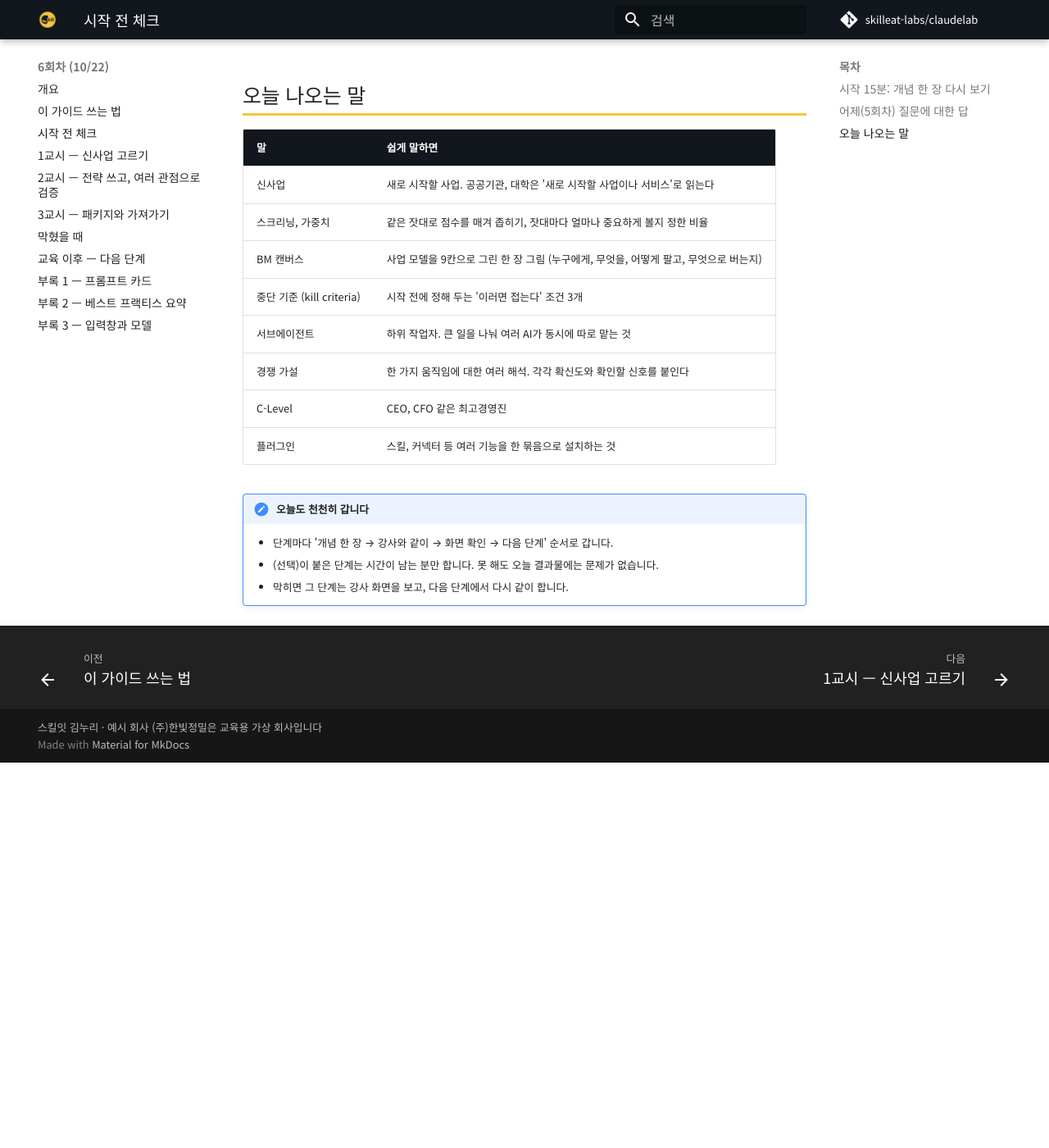
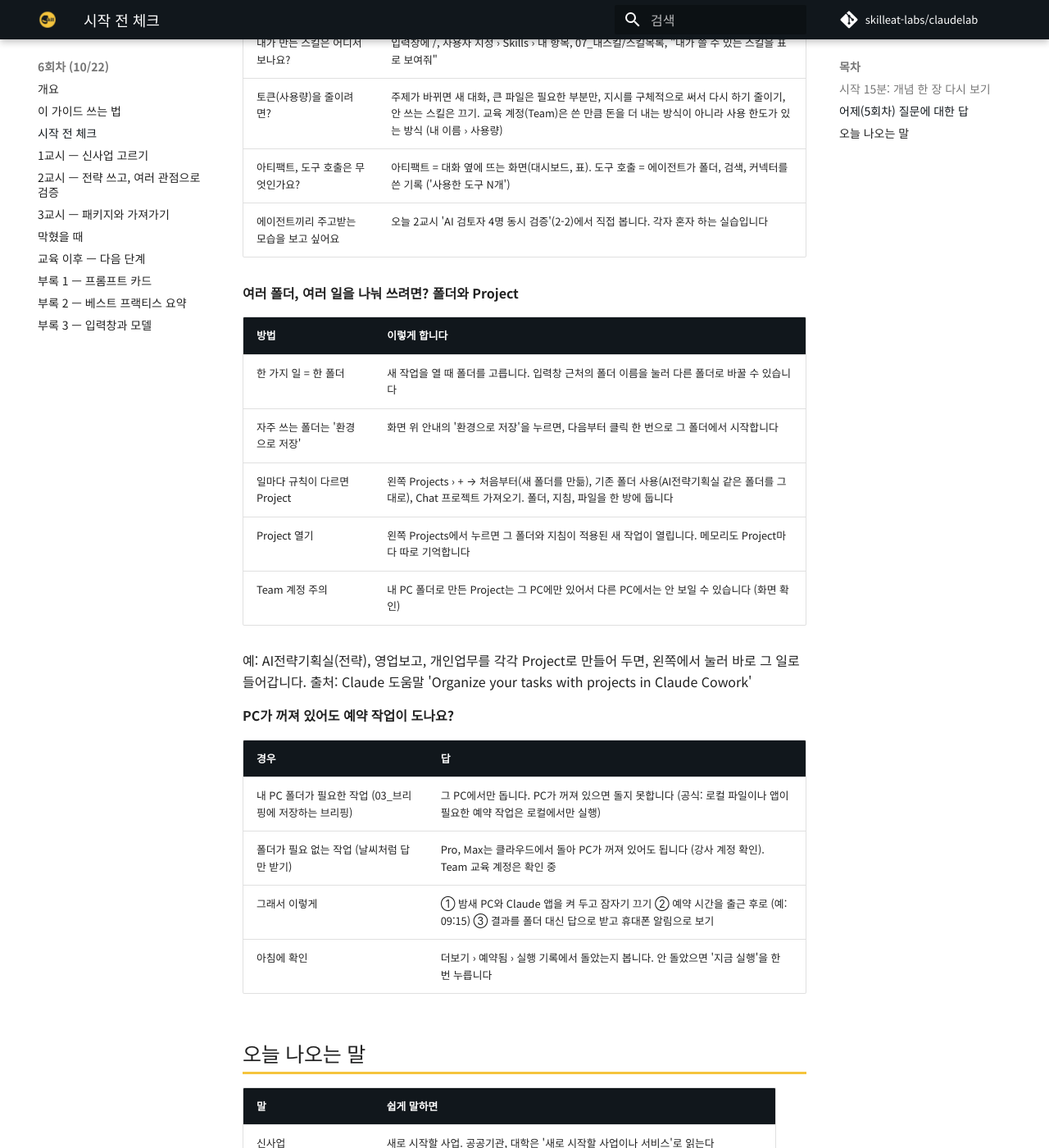
Before and after one commit to skilleat-labs/claudelab, an MkDocs documentation site: the page built from docs/day6/02.md, in a window 1280 px wide and 1400 px high, scrolled down 2190 px. Shown: the whole window at 82% size. Built offline with MkDocs 1.6.1 and Material for MkDocs 9.7.7, drawn with Linux system fonts in a browser that asks for light colours; comment, search, counter and statistics services are not loaded; before the commit the page ends 3120 px from its top, so only the background shows below that; some of the changed text lies outside the part shown.

Commit message:
6회차: AI 검토자 4명(혼자서), 아티팩트·도구 호출, 폴더와 Project, PC가 꺼져 있을 때 예약 작업
Co-Authored-By: Claude Opus 5.5 <noreply@anthropic.com>

```diff
--- a/docs/day6/02.md
+++ b/docs/day6/02.md
@@ -23,6 +23,13 @@
 | 스킬 | 에이전트가 일할 때 꺼내 보는 업무 매뉴얼 | 업무 매뉴얼 |
 | 매일 일하는 에이전트 | 예약 작업으로 정해진 시간에 알아서 | 출근 시간 |
 
+**화면에 나오는 말: 아티팩트, 도구 호출**
+
+| 말 | 뜻 | 화면에서 |
+| --- | --- | --- |
+| 아티팩트 (Artifact) | Claude가 대화 옆에 띄워 주는 화면. 대시보드, 표, 인포그래픽, 계산기 | 왼쪽 메뉴 '아티팩트'에 모인다. 파일(Word, 엑셀)은 폴더에, 화면은 여기에. 공유 버튼은 교육 계정에서 누르지 않는다 |
+| 도구 호출 (Tool call) | 에이전트가 손을 쓴 기록. 폴더 읽기, 웹 검색, 커넥터, 스킬 실행 | '사용한 도구 N개', '실행된 명령'. 눌러 보면 무엇을 했는지 보인다. 되돌릴 수 없는 도구는 승인을 묻는다 |
+
 **이럴 땐 이걸 쓰면 어떨까요?**
 
 | 이런 경우엔 | 이걸 써 보세요 | 왜 |
@@ -44,7 +51,28 @@
 | 내가 만든 스킬은 어디서 보나요? | 입력창에 /, 사용자 지정 › Skills › 내 항목, 07_내스킬/스킬목록, "내가 쓸 수 있는 스킬을 표로 보여줘" |
 | 토큰(사용량)을 줄이려면? | 주제가 바뀌면 새 대화, 큰 파일은 필요한 부분만, 지시를 구체적으로 써서 다시 하기 줄이기, 안 쓰는 스킬은 끄기. 교육 계정(Team)은 쓴 만큼 돈을 더 내는 방식이 아니라 사용 한도가 있는 방식 (내 이름 › 사용량) |
 | 아티팩트, 도구 호출은 무엇인가요? | 아티팩트 = 대화 옆에 뜨는 화면(대시보드, 표). 도구 호출 = 에이전트가 폴더, 검색, 커넥터를 쓴 기록 ('사용한 도구 N개') |
-| 에이전트끼리 주고받는 모습을 보고 싶어요 | 오늘 2교시 '검토자 4명 동시 검증'(2-2)에서 직접 봅니다 |
+| 에이전트끼리 주고받는 모습을 보고 싶어요 | 오늘 2교시 'AI 검토자 4명 동시 검증'(2-2)에서 직접 봅니다. 각자 혼자 하는 실습입니다 |
+
+**여러 폴더, 여러 일을 나눠 쓰려면? 폴더와 Project**
+
+| 방법 | 이렇게 합니다 |
+| --- | --- |
+| 한 가지 일 = 한 폴더 | 새 작업을 열 때 폴더를 고릅니다. 입력창 근처의 폴더 이름을 눌러 다른 폴더로 바꿀 수 있습니다 |
+| 자주 쓰는 폴더는 '환경으로 저장' | 화면 위 안내의 '환경으로 저장'을 누르면, 다음부터 클릭 한 번으로 그 폴더에서 시작합니다 |
+| 일마다 규칙이 다르면 Project | 왼쪽 Projects › + → 처음부터(새 폴더를 만듦), 기존 폴더 사용(AI전략기획실 같은 폴더를 그대로), Chat 프로젝트 가져오기. 폴더, 지침, 파일을 한 방에 둡니다 |
+| Project 열기 | 왼쪽 Projects에서 누르면 그 폴더와 지침이 적용된 새 작업이 열립니다. 메모리도 Project마다 따로 기억합니다 |
+| Team 계정 주의 | 내 PC 폴더로 만든 Project는 그 PC에만 있어서 다른 PC에서는 안 보일 수 있습니다 (화면 확인) |
+
+예: AI전략기획실(전략), 영업보고, 개인업무를 각각 Project로 만들어 두면, 왼쪽에서 눌러 바로 그 일로 들어갑니다. 출처: Claude 도움말 'Organize your tasks with projects in Claude Cowork'
+
+**PC가 꺼져 있어도 예약 작업이 도나요?**
+
+| 경우 | 답 |
+| --- | --- |
+| 내 PC 폴더가 필요한 작업 (03_브리핑에 저장하는 브리핑) | 그 PC에서만 돕니다. PC가 꺼져 있으면 돌지 못합니다 (공식: 로컬 파일이나 앱이 필요한 예약 작업은 로컬에서만 실행) |
+| 폴더가 필요 없는 작업 (날씨처럼 답만 받기) | Pro, Max는 클라우드에서 돌아 PC가 꺼져 있어도 됩니다 (강사 계정 확인). Team 교육 계정은 확인 중 |
+| 그래서 이렇게 | ① 밤새 PC와 Claude 앱을 켜 두고 잠자기 끄기 ② 예약 시간을 출근 후로 (예: 09:15) ③ 결과를 폴더 대신 답으로 받고 휴대폰 알림으로 보기 |
+| 아침에 확인 | 더보기 › 예약됨 › 실행 기록에서 돌았는지 봅니다. 안 돌았으면 '지금 실행'을 한 번 누릅니다 |
 
 ## 오늘 나오는 말
 
```
Also changed, not shown: docs/day6/01.md (+1 -1 lines), docs/day6/04.md (+2 -2 lines).
